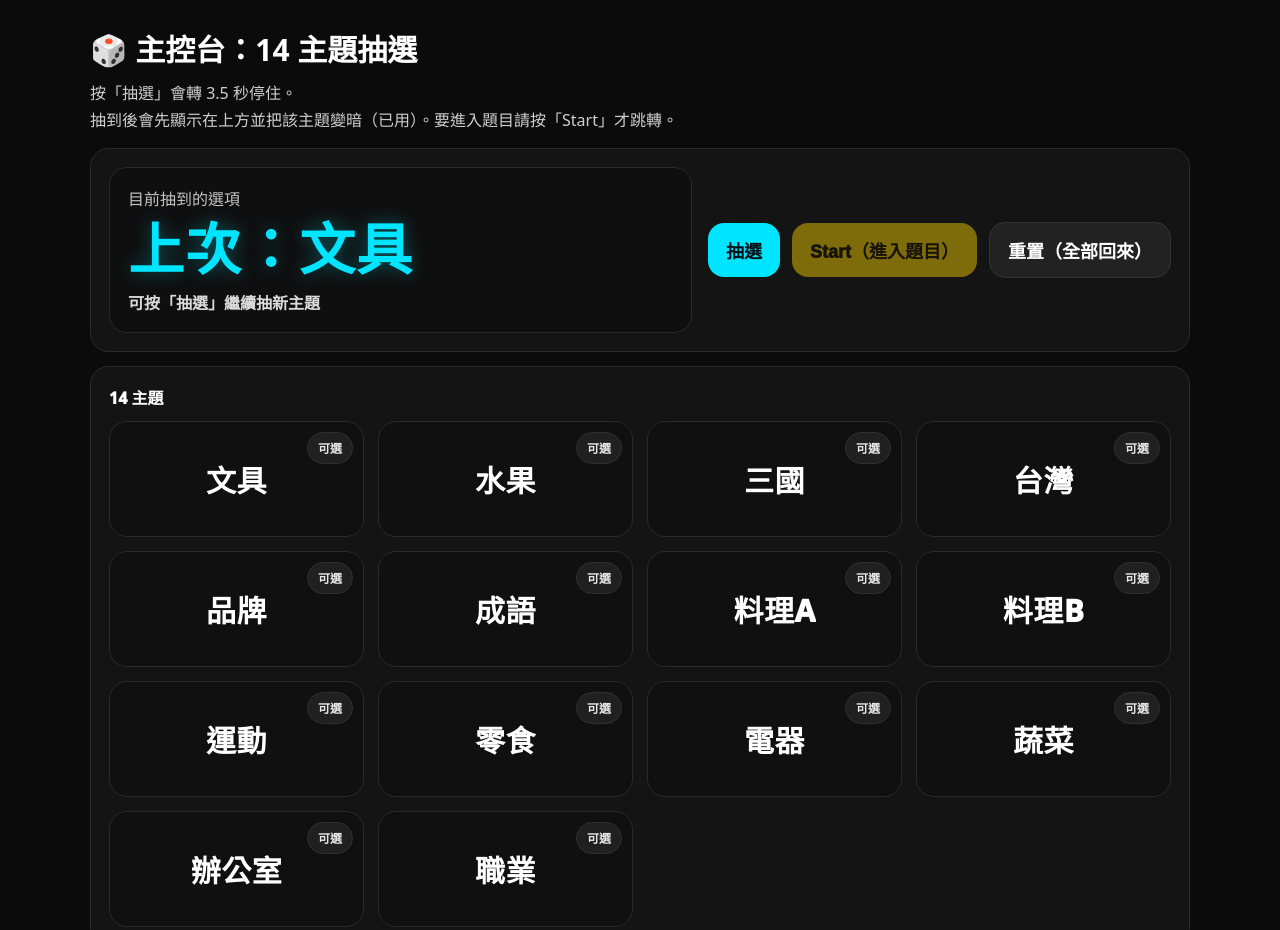
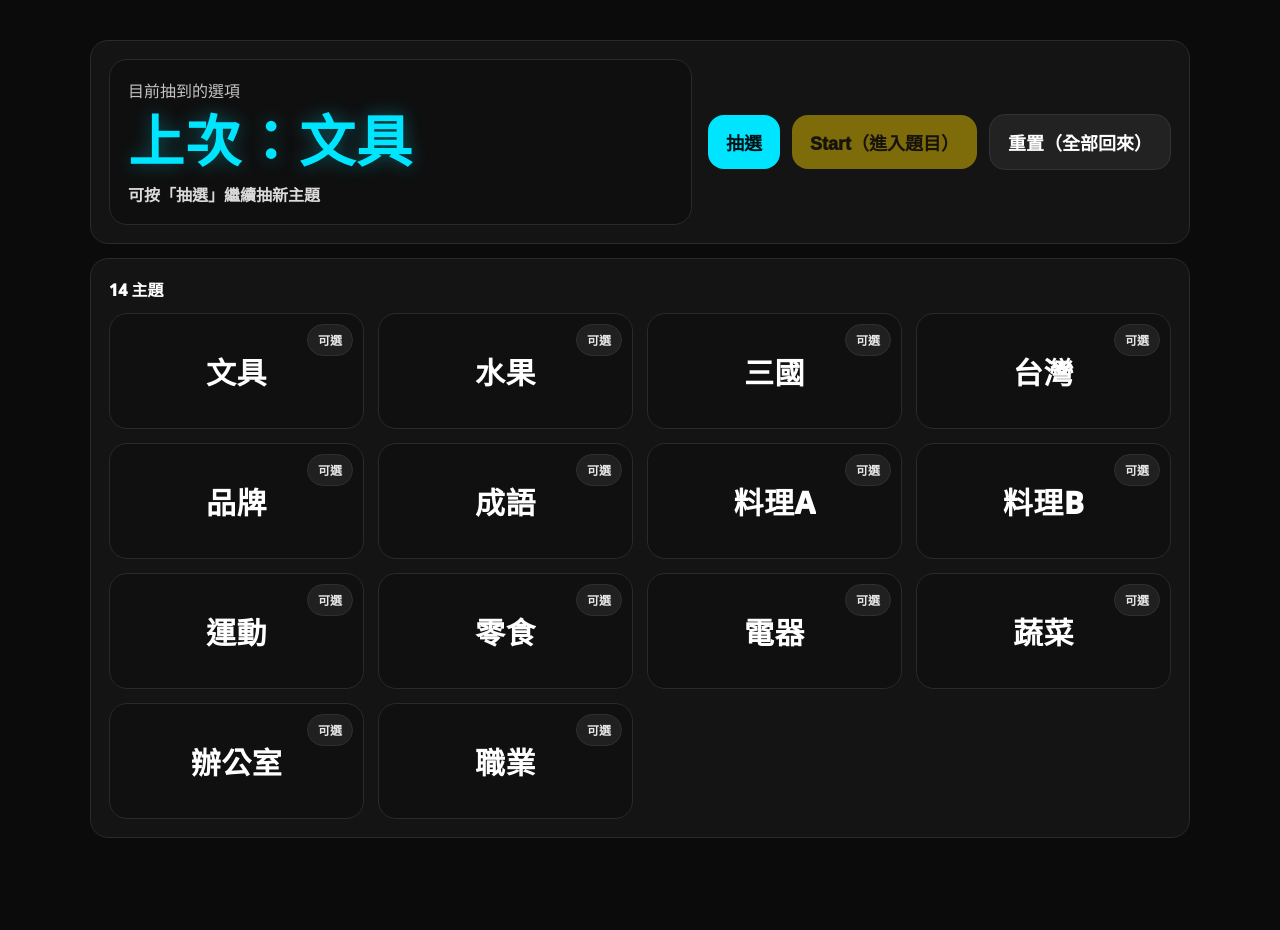
Before and after one commit to d03280112-sketch/ALL, a plain HTML site: page index.html in a window 1280 px wide. Shown: the top 930 px of the page. After the commit the page ends 878 px from the top, so only its background shows below. Drawn offline with Linux system fonts and the light colour scheme.

Commit message:
Update index.html

```diff
--- a/index.html
+++ b/index.html
@@ -123,11 +123,6 @@
 </head>
 <body>
 <div class="wrap">
-  <h1>🎲 主控台：14 主題抽選</h1>
-  <div class="hint">
-    按「抽選」會轉 3.5 秒停住。<br/>
-    抽到後會先顯示在上方並把該主題變暗（已用）。要進入題目請按「Start」才跳轉。
-  </div>
 
   <div class="panel topPick">
     <div class="pickBox">
```
